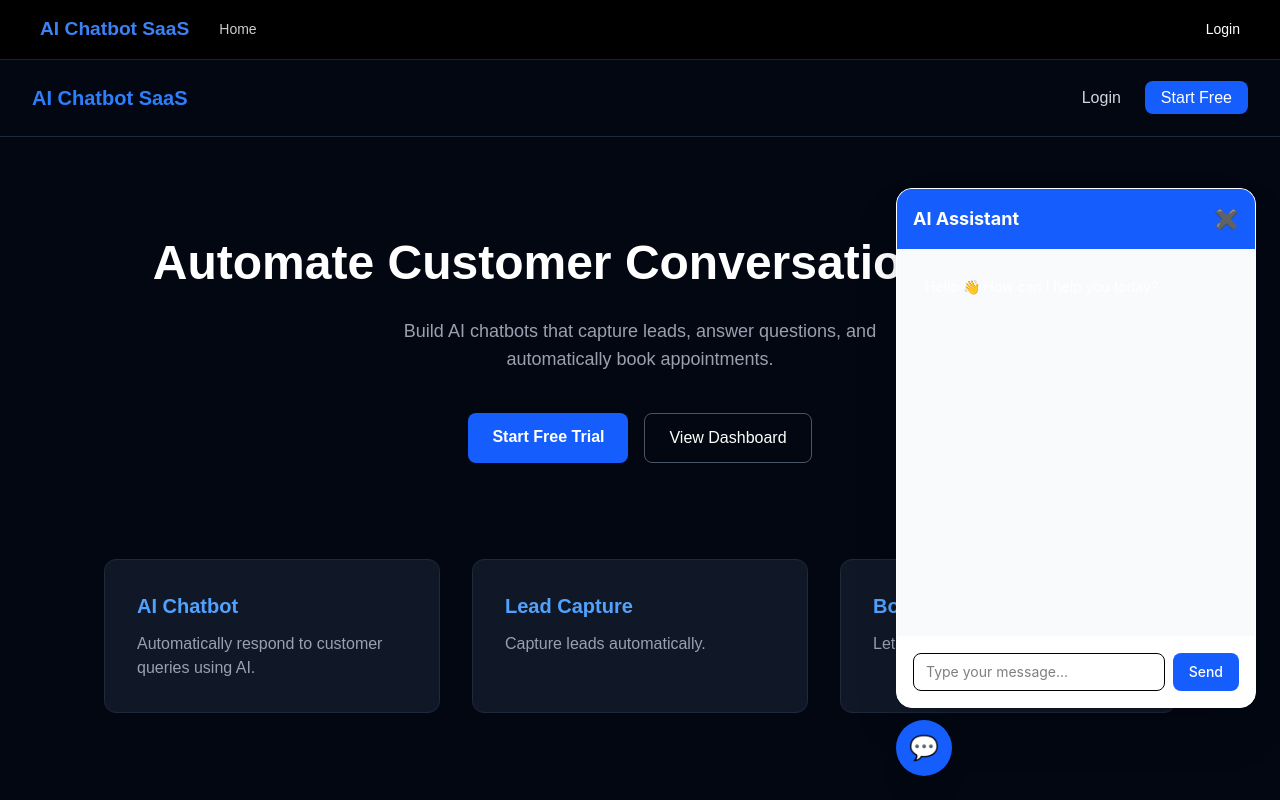
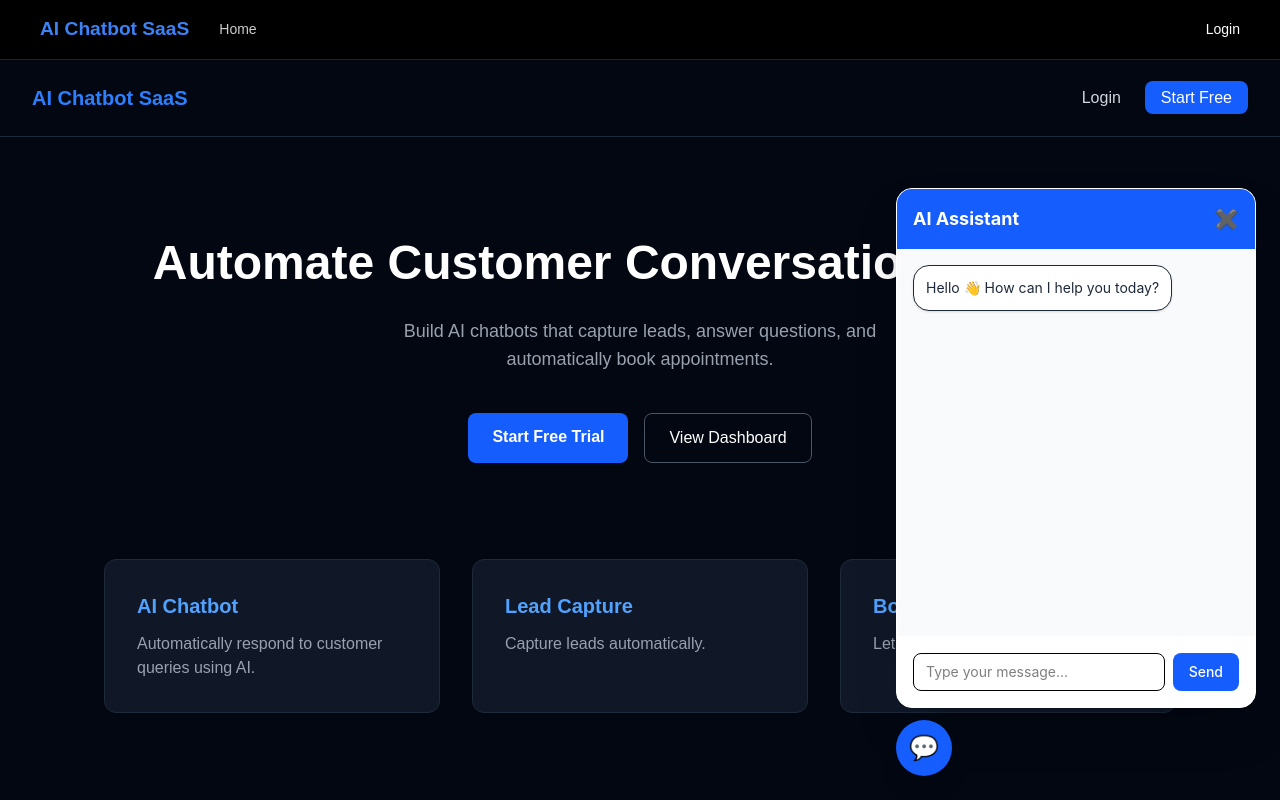
Before and after one commit to snapcartgo/ai-chatbot-saas, a Next.js app: page / in a window 1280 px wide. Shown: the top 800 px of the page. Built offline with nearby package versions, Linux system fonts and the light colour scheme; no server answers; the database is empty.

Commit message:
Updated chatbot widget and dashboard fixes

```diff
--- a/app/components/ChatWidget.tsx
+++ b/app/components/ChatWidget.tsx
@@ -111,7 +111,9 @@ export default function ChatWidget({ chatbotId, isEmbed = false }: ChatWidgetPro
           <div ref={scrollRef} className="flex-1 overflow-y-auto p-4 space-y-4 bg-gray-50">
             {messages.map((m, i) => (
               <div key={i} className={`flex ${m.role === "user" ? "justify-end" : "justify-start"}`}>
-                <div className="max-w-[80%] p-3 rounded-2xl text-sm [&_a]:text-blue-600 [&_a]:underline [&_a]:cursor-pointer">
+                <div className={`max-w-[80%] p-3 rounded-2xl text-sm ${
+                  m.role === "user" ? "bg-blue-600 text-white" : "bg-white text-gray-800 border shadow-sm"
+                }`}>
                   <span dangerouslySetInnerHTML={{ __html: m.content }} />
                 </div>
               </div>
```
